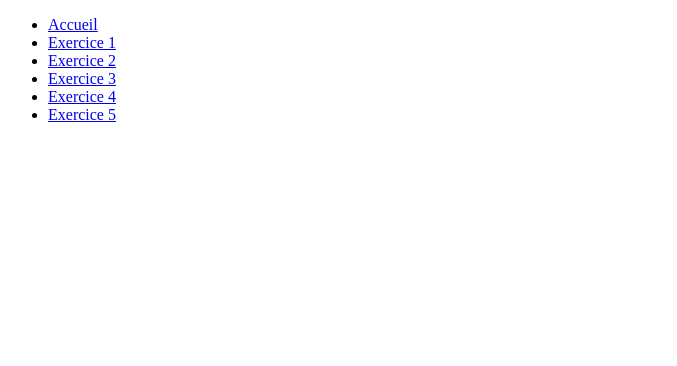
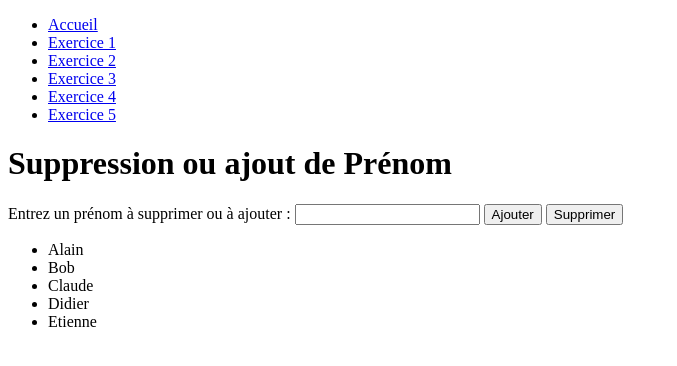
Before and after one commit to DovahkiinH/evaluation_js, a plain HTML site: page Html/Exercice3.html in a window 1280 px wide. Shown: the whole page, without its empty margins (0-677 px from the left). Drawn offline with Linux system fonts and the light colour scheme.

Commit message:
Evaluation

```diff
--- a/Assets/Exercice3.js
+++ b/Assets/Exercice3.js
@@ -0,0 +1,55 @@
+var tab = ["Alain", "Bob", "Claude", "Didier", "Etienne"];
+
+
+function AjouterPrenom() {
+
+    var prenom = document.getElementById("prenom").value;
+    let nouveauPrenom = document.getElementById("prenom");
+    tab.push(prenom);
+    document.getElementById("prenom").value = "";
+    alert("le prénom a était ajouter");
+
+    ActualiserTableau();
+}
+
+function SupprimerPrenom() {
+    var prenom = document.getElementById("prenom").value;
+    var index = tab.indexOf(prenom);
+
+    if (index !== -1) {
+        for (var i = index; i < tab.length - 1; i++) {
+            tab[i] = tab[i + 1];
+        }
+        tab[tab.length - 1] = "";
+        document.getElementById("prenom").value = "";
+        alert("Le prénom a était supprimer");
+    } else {
+        alert("Le prénom a pas était trouver");
+    }
+
+    ActualiserTableau();
+
+
+}
+
+function ActualiserTableau() {
+
+    var listePrenoms = document.getElementById("listePrenoms");
+            listePrenoms.innerHTML = "";
+
+            for (var i = 0; i < tab.length; i++) {
+                if (tab[i] !== "") {
+                    var listItem = document.createElement("li");
+                    listItem.textContent = tab[i];
+                    listePrenoms.appendChild(listItem);
+}
+
+}
+
+}
+
+ActualiserTableau()
+
+SupprimerPrenom()
+
+AjouterPrenom()
--- a/Html/Exercice3.html
+++ b/Html/Exercice3.html
@@ -31,6 +31,14 @@
 
     </header>
 
+    <h1>Suppression ou ajout de Prénom</h1>
+    <label for="prenom">Entrez un prénom à supprimer ou à ajouter :</label>
+    <input type="text" id="prenom">
+    <button onclick=AjouterPrenom()>Ajouter</button>
+    <button onclick=SupprimerPrenom()>Supprimer</button>
+
+    <ul id="listePrenoms"></ul>
+
     <script src="/Assets/Exercice3.js">
 
 
```
